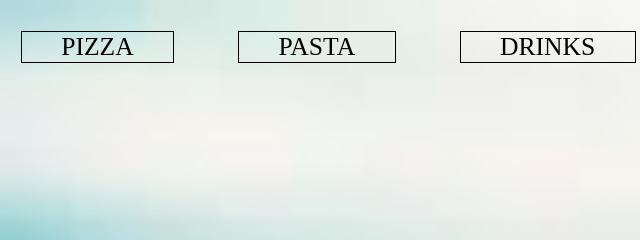
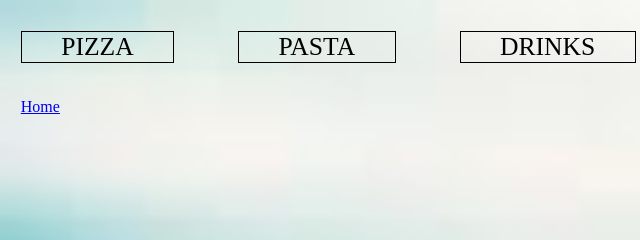
Before and after one commit to Nupoor-dot/Restaurant, a plain HTML site: page desserts.html in a window 1280 px wide. Shown: the top 240 px of the page, 0-640 px from the left. Drawn offline with Linux system fonts and the light colour scheme.

Commit message:
homepagelink

```diff
--- a/desserts.html
+++ b/desserts.html
@@ -12,5 +12,6 @@
                 <div class="active"><a href="#">DESSERTS</a></div>
                 <div id="reservation"><a href="reservation.html">RESERVATIONS</a></div>
         </div>
+        <footer><a href="index.html">Home</a></footer>
     </body>
 </html>
--- a/mystyle.css
+++ b/mystyle.css
@@ -107,3 +107,7 @@ body{
     font-style: italic;
     color:orangered;
 }
+footer{
+    display:flex;
+    padding: 1vw;
+}
```
Also changed, not shown: drinks.html (+1 -0 lines), pasta.html (+1 -0 lines), pizza.html (+1 -0 lines), reservation.html (+1 -0 lines).
